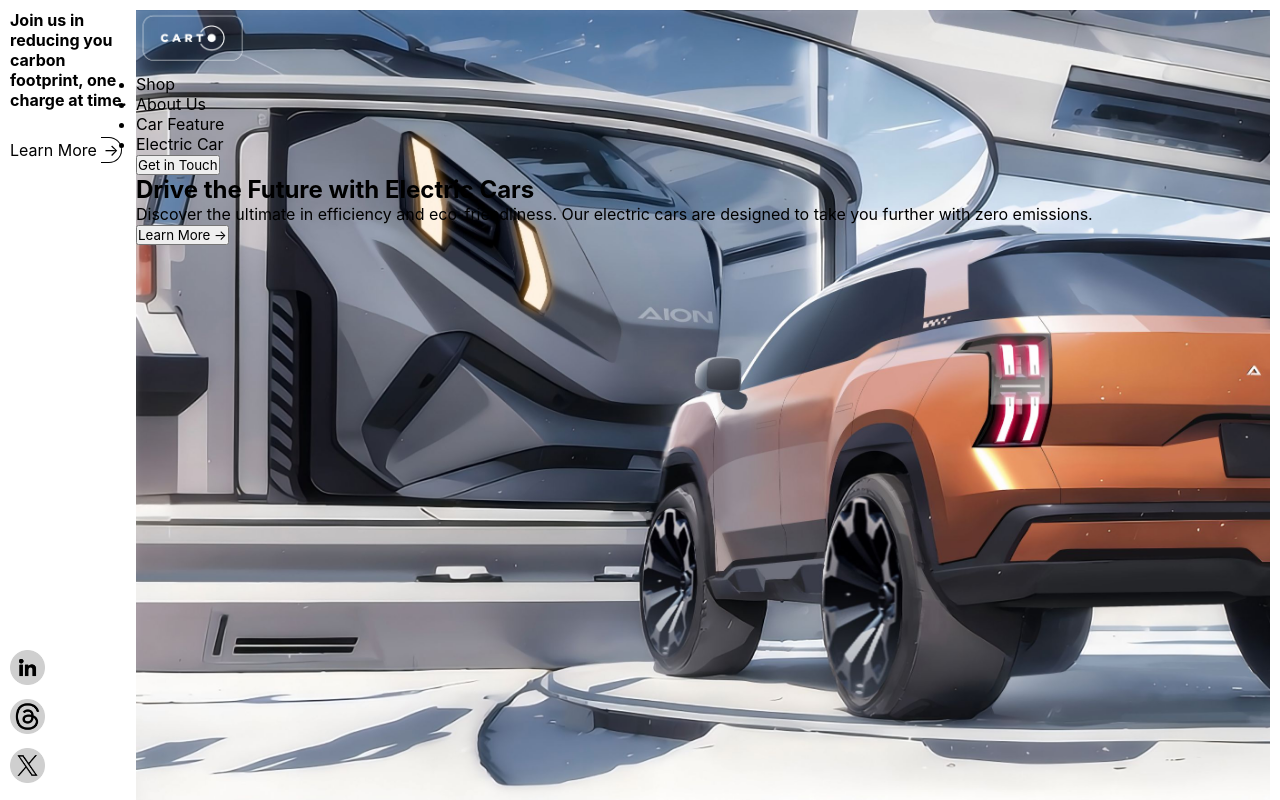
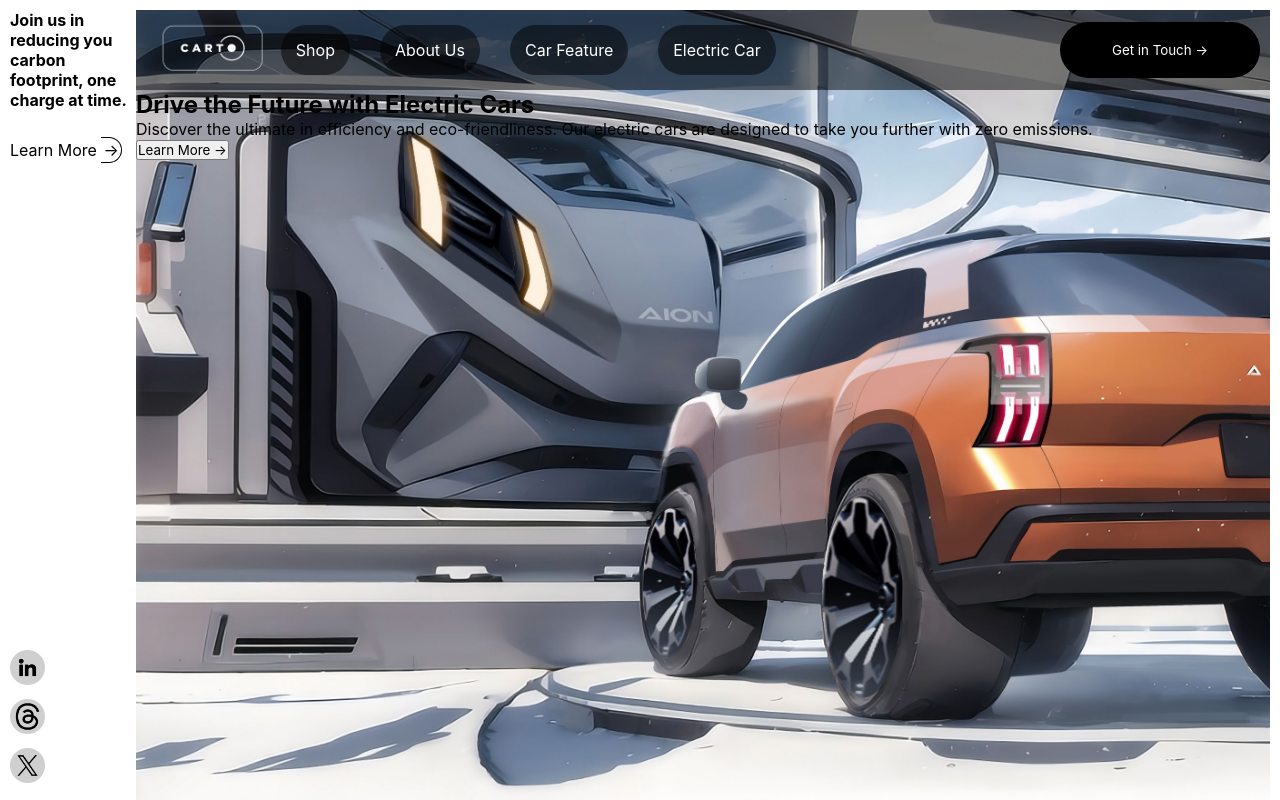
Before and after one commit to yaokissi/AION-V, a Vue app: page / in a window 1280 px wide. Shown: the top 800 px of the page. Built offline with nearby package versions, Linux system fonts and the light colour scheme.

Commit message:
feat: integration maquette 2

```diff
--- a/src/views/homeView.vue
+++ b/src/views/homeView.vue
@@ -19,15 +19,15 @@
     <div class="right-side">
       <div class="header">
         <nav>
-          <img src="../assets/img/logoaionV.png" height="60">
           <ul>
+            <img src="../assets/img/logoaionV.png" height="60">
             <li>Shop</li>
             <li>About Us </li>
             <li>Car Feature</li>
             <li>Electric Car</li>
           </ul>
 
-          <button>Get in Touch</button>
+          <button>Get in Touch &rarr;</button>
         </nav>
         <div class="main">
           <h1>Drive the Future with Electric Cars</h1>
@@ -43,7 +43,7 @@
             <h3 class="">{{ stat.value }}</h3>
           </div>
         </div>
-        <div>
+        <div class="aionv--video">
           <img src="../assets/img/AionVImage.jpg" width="250" height="150">
         </div>
       </div>
@@ -146,6 +146,42 @@ h2 {
   background-size: cover;
   background-repeat: no-repeat;
   height: 100vh;
+
+  nav {
+    display: flex;
+    justify-content: space-between;
+    align-items: center;
+    padding: 10px;
+    background-color: rgba(0, 0, 0, 0.5);
+    color: white;
+    img {
+      margin-left: 10px;
+    }
+    ul {
+      display: flex;
+      list-style: none;
+      align-items: center;
+      li {
+        margin-right: 20px;
+        margin-left: 10px;
+        cursor: pointer;
+        background-color: rgba(0, 0, 0, 0.5);
+        padding: 15px;
+        border-radius: 50px;
+      }
+    }
+    button {
+      padding: 20px;
+      background-color: black;
+      color: white;
+      width: 200px;
+      border: none;
+      border-radius: 50px;
+      cursor: pointer;
+
+    }
+  }
+
 }
 a {
   text-decoration: none;
@@ -154,10 +190,10 @@ a {
 .stats--perf {
   display: flex;
   justify-content: end;
-  background-color: aqua;
+
 }
 .aionv--characteristic{
- background-color: crimson;
+
   width: 50%;
   display: flex;
   align-items: center;
```
